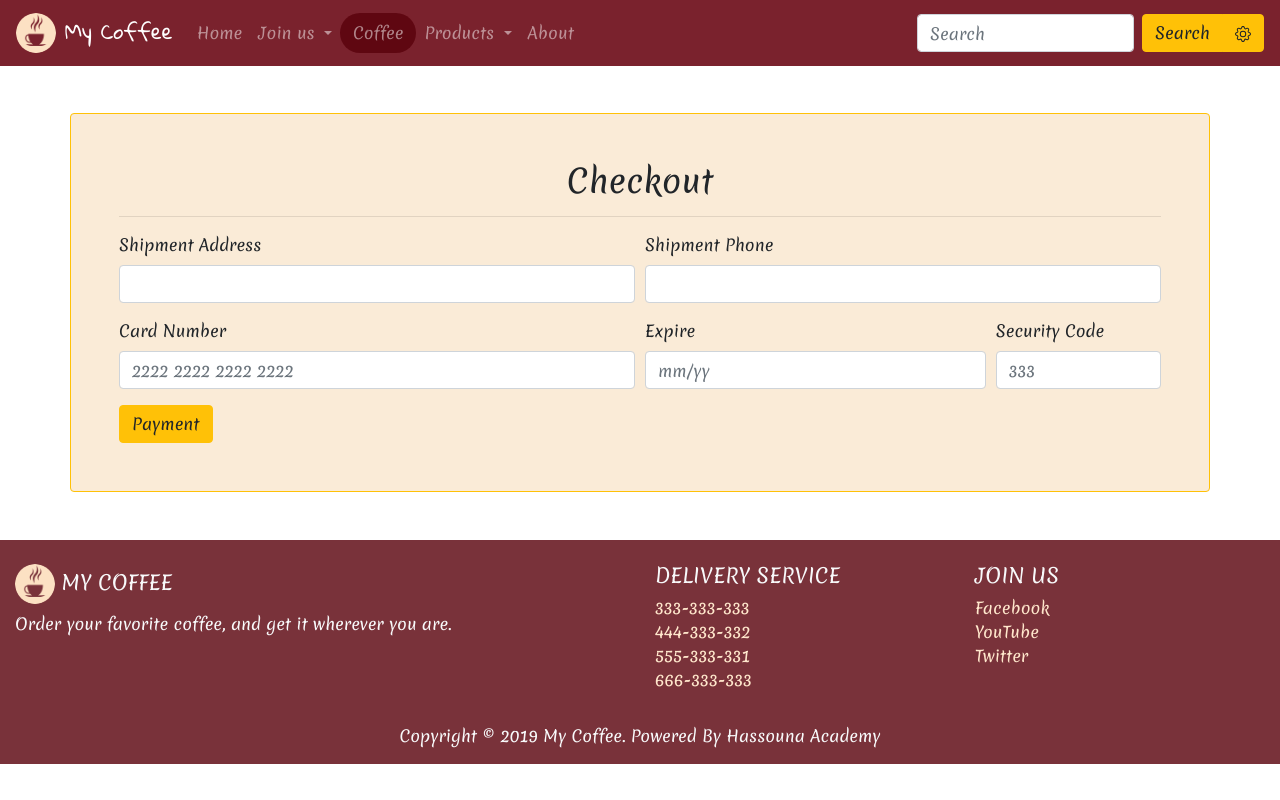
After one commit to AbdelilahChahbouni/Django_Coffee_Website, a Django app: template templates/orders/payement.html in a window 1280 px wide. The commit adds this page. Run offline with Django 4.2, Linux system fonts and the light colour scheme; the template is opened without the code that fills it, so the values that code supplies are empty; some libraries are stand-ins or nearby versions.

Commit message:
create template for payment

```diff
--- /dev/null
+++ b/templates/orders/payement.html
@@ -0,0 +1,53 @@
+{% extends 'base.html' %}
+{% block title %} | Checkout {% endblock %}
+
+{% block content %}
+	<div class="my-form container p-5 my-5 rounded border border-warning">
+            <h2 class="text-center">Checkout</h2>
+            <hr>
+			{% include 'partials/_alerts.html' %}
+			{% if is_added == True %}
+
+			<form method="POST" style="display: none">
+
+			{% else %}
+
+				<form method="POST">
+
+			{% endif %}
+			{% csrf_token %}
+            <div class="form-row">
+                <div class="form-group col-md-6">
+                    <label for="inputShipaddress">Shipment Address</label>
+					<input name="ship_address" value="{{ship_address}}" type="text" class="form-control" id="inputShipaddress" required>
+                </div>
+                <div class="form-group col-md-6">
+                    <label for="inputShipphone">Shipment Phone</label>
+					<input name="ship_phone" value="{{ship_phone}}" type="text" class="form-control" id="inputShipphone" required>
+                </div>
+            </div>
+
+            <div class="form-row">
+                <div class="form-group col-md-6">
+                    <label for="inputCardnumber">Card Number</label>
+					<input name="card_number" value="{{card_number}}" type="text" class="form-control" id="inputCardnumber" placeholder="2222 2222 2222 2222" required>
+                </div>
+                <div class="form-group col-md-4">
+                    <label for="inputExpire">Expire</label>
+					<input name="expire" value="{{expire}}" type="text" class="form-control" id="inputExpire" required placeholder="mm/yy">
+                </div>
+                <div class="form-group col-md-2">
+                    <label for="inputSecuritycode">Security Code</label>
+					<input name="security_code" value="{{security_code}}" type="text" class="form-control" id="inputSecuritycode" placeholder="333" required>
+                </div>
+            </div>
+
+            <button type="submit" name="btn-payment" class="btn btn-warning">Payment</button>
+        </form>
+
+    </div>
+
+
+
+
+{% endblock %}
--- a/templates/orders/show_cart.html
+++ b/templates/orders/show_cart.html
@@ -15,9 +15,9 @@
     <a href="{% url 'signin' %}" style="color: red">Logged in </a>
   </h4>
 	{% elif order %}
-		   <h4>Full Name : {{order.user.first_name}} {{order.user.last_name}}</h4>
+		   <h4 >Full Name : {{order.user}} </h4>
 		   <hr>
-		   <h4> Order Number : {{ order.id }} With Total {{ total_price }} $</h4>
+		   <p> Order Number : <span>{{ order.id }}</span>   With Total : <span class="my-num">{{ total_price }} $</span> Products : <span class="my-num">{{order_details.count}}</span> </p>
 		   <hr>
 <table class="table table-striped-columns table-bordered table-hover">
   <thead class="table-dark">
```
Also changed, not shown: static/css/style.css (line endings or trailing spaces).
